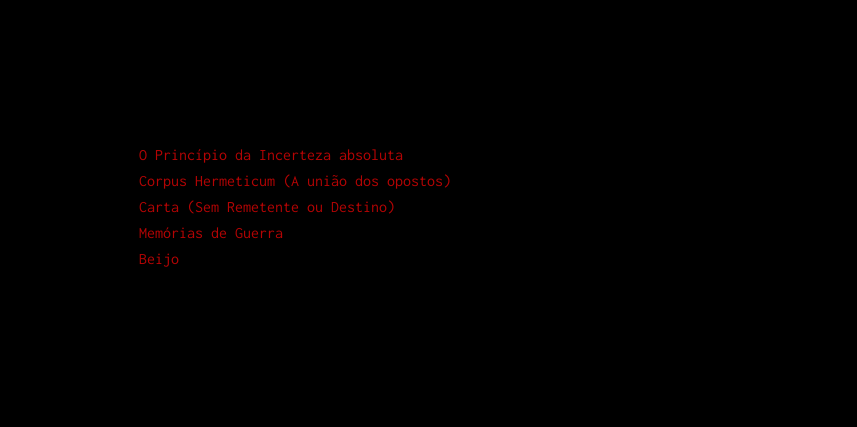
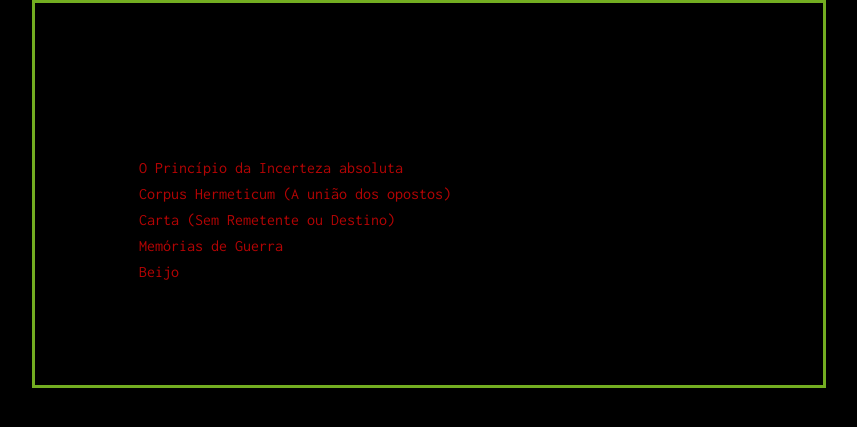
Before and after one commit to sorathpanzer/sorathpanzer.github.io, a Jekyll site: the page built from index.html, in a window 1280 px wide. Shown: the top 427 px of the page, without its empty margins (211-1068 px from the left). Built offline with Jekyll 4.4.1, drawn with Linux system fonts in a browser that asks for light colours.

Commit message:
Update main.scss

```diff
--- a/assets/css/main.scss
+++ b/assets/css/main.scss
@@ -12,6 +12,9 @@ body {
     font-size: 100%;
     font-weight: 400;
     margin: auto;
+    width: 60%;
+    border: 3px solid #73AD21;
+    padding: 10px;
 }
 
 body::-moz-selection{
```
